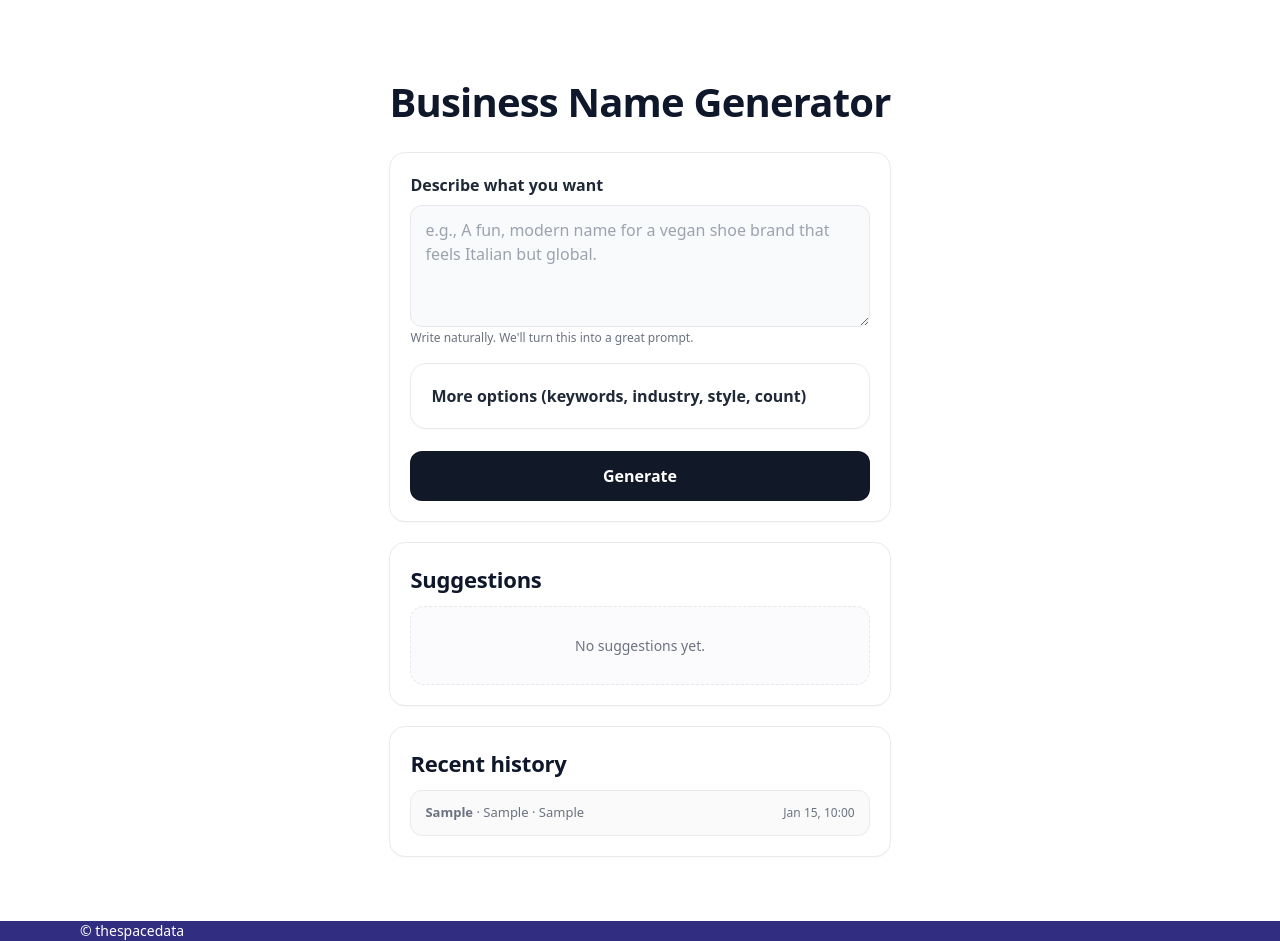
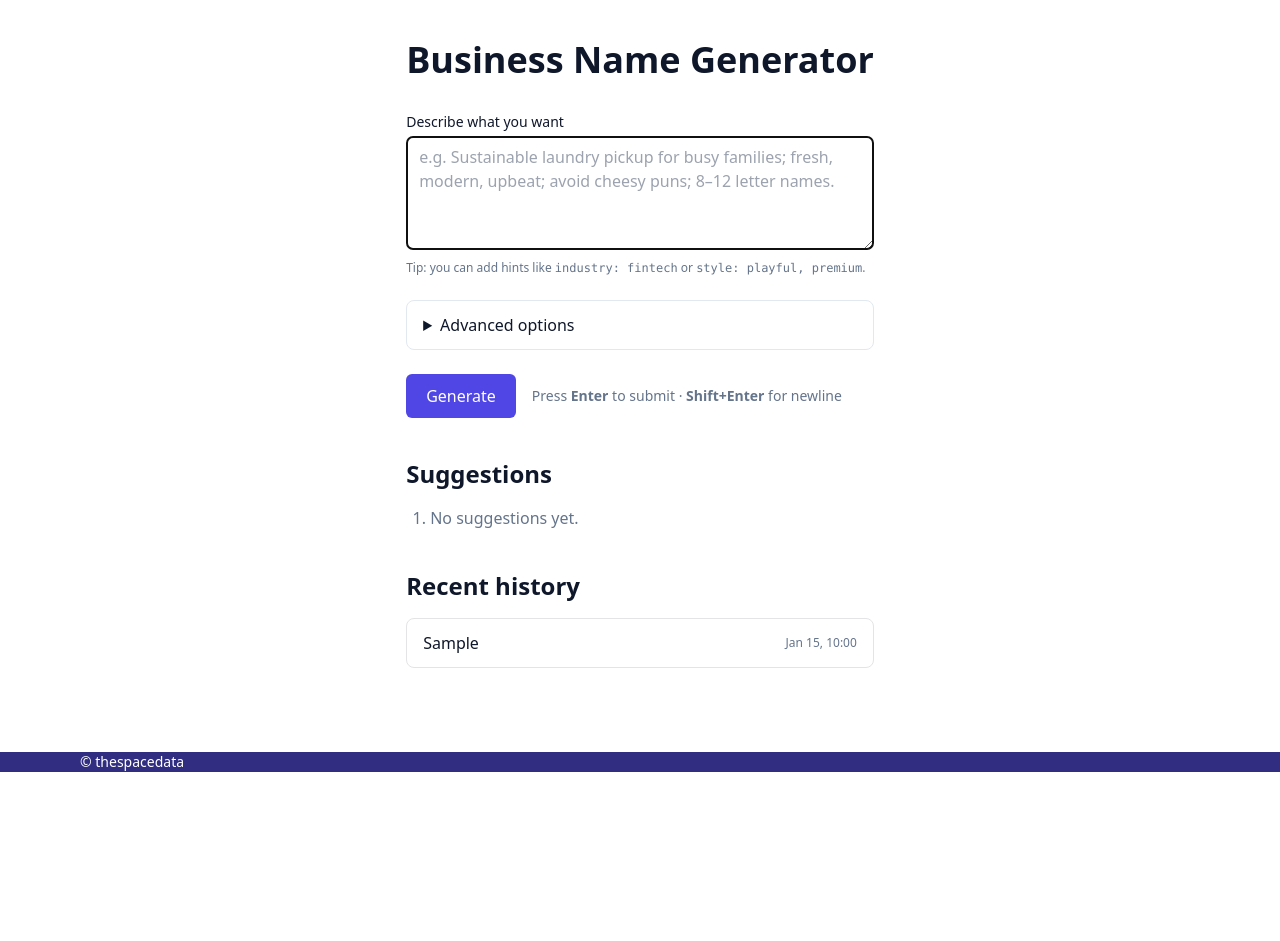
Before and after one commit to rmencke2/thespacedata, a Django app: page /names/ in a window 1280 px wide. Shown: the part 28-969 px from the top of the page. After the commit the page ends 800 px from the top, so only its background shows below. Run offline with Django 5.2, Linux system fonts and the light colour scheme; tables that the repository leaves empty hold one stand-in row (values such as "Sample post"); some libraries are stand-ins or nearby versions.

Commit message:
name generator improved

```diff
--- a/name_generator/forms.py
+++ b/name_generator/forms.py
@@ -1,25 +1,36 @@
 from django import forms
 
 class NameRequestForm(forms.Form):
-    keywords = forms.CharField(
-        label="Keywords",
-        help_text="Comma-separated: e.g. coffee, cozy, neighborhood",
-        max_length=200,
-        widget=forms.TextInput(attrs={"placeholder": "coffee, cozy, neighborhood"})
+    prompt = forms.CharField(
+        label="Describe what you want",
+        widget=forms.Textarea(attrs={
+            "id": "id_prompt",  # explicit id (optional—Django auto-adds)
+            "rows": 4,
+            "placeholder": "e.g. Sustainable laundry pickup for busy families; fresh, modern, upbeat; avoid cheesy puns; 8–12 letter names.",
+            "class": "w-full rounded-md border px-3 py-2",
+            "autofocus": "autofocus",
+            "required": "required",
+        }),
     )
+    # (industry / style / count optional)
+    # optional advanced fields if you use them
+    count = forms.IntegerField(initial=10, min_value=1, max_value=50, required=False)
+    style = forms.CharField(required=False)
+
+    # Advanced (optional)
     industry = forms.CharField(
-        label="Industry",
-        required=False,
-        max_length=120,
-        widget=forms.TextInput(attrs={"placeholder": "cafe / SaaS / consulting ..."})
+        label="Industry (optional)", required=False,
+        widget=forms.TextInput(attrs={"class": "w-full rounded-md border px-3 py-2"})
     )
     style = forms.CharField(
-        label="Style",
-        required=False,
-        max_length=80,
-        widget=forms.TextInput(attrs={"placeholder": "modern, playful, premium ..."})
+        label="Style / Tone (optional)", required=False,
+        widget=forms.TextInput(attrs={"class": "w-full rounded-md border px-3 py-2"})
     )
     count = forms.IntegerField(
-        label="How many names?",
-        min_value=3, max_value=12, initial=6
+        label="How many suggestions?", required=False, min_value=3, max_value=25, initial=10,
+        widget=forms.NumberInput(attrs={"class": "w-full rounded-md border px-3 py-2"})
     )
+
+    def clean_count(self):
+        v = self.cleaned_data.get("count")
+        return v or 10
--- a/name_generator/views.py
+++ b/name_generator/views.py
@@ -1,66 +1,59 @@
 # name_generator/views.py
-import re
 from django.shortcuts import render, redirect
 from django.urls import reverse
 from .forms import NameRequestForm
 from .models import NameIdea
-from .services import openai_generate, local_generate
+from .services import openai_generate, local_generate  # both should accept (prompt, count=6)
 
-_number_prefix = re.compile(r"^\s*\d+[\.)-]\s*")
-def _clean_names(names):
-    return [_number_prefix.sub("", n).strip() for n in (names or []) if n and n.strip()]
-
-def _coerce_int(val, default):
-    try:
-        return max(1, min(20, int(val)))
-    except Exception:
-        return default
 
 def generate(request):
-    used_openai = False
     names = []
-    description = (request.POST.get("description") or request.GET.get("description") or "").strip()
+    used_openai = None
+    latest = None
 
     if request.method == "POST":
         form = NameRequestForm(request.POST)
         if form.is_valid():
-            keywords = form.cleaned_data.get("keywords", "").strip()
-            industry = form.cleaned_data.get("industry", "").strip()
-            style    = form.cleaned_data.get("style", "").strip()
+            prompt   = form.cleaned_data["prompt"]
+            industry = (form.cleaned_data.get("industry") or "").strip()
+            style    = (form.cleaned_data.get("style") or "").strip()
             count    = form.cleaned_data.get("count") or 6
-        else:
-            # Fallback: accept description-only posts
-            keywords = (request.POST.get("keywords") or "").strip()
-            industry = (request.POST.get("industry") or "").strip()
-            style    = (request.POST.get("style") or "").strip()
-            count    = _coerce_int(request.POST.get("count"), 6)
 
-        # Try OpenAI first (with description)
-        names = openai_generate(description, keywords, industry, style, count) or []
-        used_openai = bool(names)
-        if not names:
-            names = local_generate(keywords, industry, style, count) or []
-        names = _clean_names(names)
+            # Fold optional hints into the single prompt so we can keep a simple generator signature.
+            extra_bits = []
+            if industry:
+                extra_bits.append(f"industry: {industry}")
+            if style:
+                extra_bits.append(f"style: {style}")
+            full_prompt = prompt
+            if extra_bits:
+                full_prompt = f"{prompt}\n\nHints: " + "; ".join(extra_bits)
 
-        if names:
+            # Call generators with the signature they support: (prompt, count)
+            names = openai_generate(full_prompt, count) or []
+            used_openai = bool(names)
+            if not names:
+                names = local_generate(full_prompt, count)
+                used_openai = False
+
             idea = NameIdea.objects.create(
                 user=request.user if request.user.is_authenticated else None,
-                keywords=keywords, industry=industry, style=style,
+                keywords=prompt,                 # store the free-text prompt here
+                industry=industry,
+                style=style,
                 result="\n".join(names),
             )
-            src = "ai" if used_openai else "local"
-            return redirect(f"{reverse('name_generator:generate')}?id={idea.id}&src={src}")
-        # If we got here, generation failed—fall through to render with an empty list
+            return redirect(reverse("name_generator:generate") + f"?id={idea.id}")
     else:
         form = NameRequestForm()
 
-    # Load specific run (after redirect)
-    if (id_param := request.GET.get("id")):
+    # If redirected back with ?id=, hydrate `names` for the Suggestions list
+    id_param = request.GET.get("id")
+    if id_param:
         latest = NameIdea.objects.filter(id=id_param).first()
-        if latest and not names:
-            names = _clean_names(latest.result.splitlines())
+        if latest and latest.result:
+            names = [n.strip() for n in latest.result.splitlines() if n.strip()]
 
-    used_openai = (request.GET.get("src") == "ai")
     recent = NameIdea.objects.order_by("-created_at")[:10]
 
     return render(
@@ -68,9 +61,9 @@ def generate(request):
         "name_generator/generate.html",
         {
             "form": form,
-            "description": description,
             "names": names,
+            "recent": recent,
             "used_openai": used_openai,
-            "recent": recent,
+            "latest": latest,
         },
     )
--- a/templates/name_generator/generate.html
+++ b/templates/name_generator/generate.html
@@ -1,155 +1,130 @@
 {% extends "base.html" %}
-{% block title %}Business Name Generator{% endblock %}
+
+{% block title %}Business Name Generator · thespacedata{% endblock %}
+
 {% block content %}
-{% load form_extras %}
-<style>
-  /* ---- Page shell ---- */
-  .ng-container { max-width: 1100px; margin: 0 auto; padding: 24px; }
-  .ng-title { font-size: clamp(28px, 3.5vw, 40px); font-weight: 800; letter-spacing: -0.02em; margin: 8px 0 20px; }
+<h1 class="text-4xl font-semibold mb-8">Business Name Generator</h1>
 
-  /* ---- Card ---- */
-  .ng-card { background: #fff; border: 1px solid #eaeaea; border-radius: 16px; padding: 20px; box-shadow: 0 1px 2px rgba(0,0,0,.03); }
-  .ng-card + .ng-card { margin-top: 20px; }
-
-  /* ---- Form ---- */
-  .ng-grid { display: grid; grid-template-columns: 1fr; gap: 16px; }
-  @media (min-width: 820px) { .ng-grid { grid-template-columns: 1fr 1fr; } }
-  .ng-field { display: flex; flex-direction: column; gap: 8px; }
-  .ng-label { font-weight: 600; color: #1f2937; }
-  .ng-hint { font-size: 12px; color: #6b7280; margin-top: -6px; }
-  .ng-input, .ng-select {
-    width: 100%; padding: 12px 14px; border: 1px solid #e5e7eb; border-radius: 12px;
-    background: #f9fafb; outline: none; transition: border-color .15s, background .15s, box-shadow .15s;
-  }
-  .ng-input:focus, .ng-select:focus {
-    background: #fff; border-color: #2563eb; box-shadow: 0 0 0 3px rgba(37,99,235,.15);
-  }
-  .ng-actions { margin-top: 6px; }
-  .ng-button {
-    width: 100%; padding: 13px 16px; border: none; border-radius: 12px; cursor: pointer; font-weight: 700;
-    background: #111827; color: #fff; transition: transform .02s ease, filter .15s;
-  }
-  .ng-button:hover { filter: brightness(1.06); }
-  .ng-button:active { transform: translateY(1px); }
-
-  /* ---- Sections ---- */
-  .ng-section-title { font-size: 22px; font-weight: 800; letter-spacing: -0.01em; margin-bottom: 10px; }
-  .ng-muted { color: #6b7280; font-size: 13px; }
-
-  /* ---- Suggestions list ---- */
-  .ng-list { list-style: decimal; padding-left: 1.25rem; margin: 0; display: grid; gap: 10px; }
-  .ng-item {
-    padding: 12px 14px; border: 1px solid #eaeaea; background: #fafafa; border-radius: 12px;
-    display: flex; justify-content: space-between; align-items: center;
-  }
-  .ng-name { font-weight: 600; color: #111827; }
-  .ng-badge { font-size: 12px; padding: 4px 8px; border-radius: 999px; background: #eef2ff; color: #3730a3; border: 1px solid #e0e7ff; }
-
-  /* ---- Empty state ---- */
-  .ng-empty {
-    border: 1px dashed #e5e7eb; background: #fbfbfd; color: #6b7280; text-align: center; padding: 28px;
-    border-radius: 14px; font-size: 14px;
-  }
-</style>
-
-<div class="ng-container">
-
-  <h1 class="ng-title">Business Name Generator</h1>
-
-  <!-- Generator form -->
-  <div class="ng-card">
-    <form method="post" novalidate>
+<form id="name-form" method="post" class="space-y-6">
   {% csrf_token %}
 
-        <!-- DESCRIPTION (primary input) -->
-        <div class="ng-field" style="grid-column: 1 / -1;">
-          <label class="ng-label" for="description">Describe what you want</label>
-          <textarea id="description" name="description" rows="4"
-                    class="ng-input" placeholder="e.g., A fun, modern name for a vegan shoe brand that feels Italian but global.">{{ description|default_if_none:'' }}</textarea>
-          <div class="ng-hint">Write naturally. We'll turn this into a great prompt.</div>
+  <!-- Single prompt (default) -->
+  <div>
+    <label class="block text-sm font-medium mb-1" for="id_prompt">
+      Describe what you want
+    </label>
+
+    {{ form.prompt }}  {# <-- THIS actually renders the textarea #}
+
+    {% if form.prompt.errors %}
+      {% for e in form.prompt.errors %}
+        <p class="mt-1 text-sm text-red-600">{{ e }}</p>
+      {% endfor %}
+    {% endif %}
+
+    <p class="mt-1 text-xs text-slate-500">
+      Tip: you can add hints like <code>industry: fintech</code> or
+      <code>style: playful, premium</code>.
+    </p>
   </div>
 
-        <!-- COLLAPSIBLE: ADVANCED OPTIONS -->
-        <details class="ng-card" style="margin-top:16px;" {% if keywords or industry or style or count %}open{% endif %}>
-          <summary class="ng-label" style="cursor:pointer; list-style:none; display:flex; align-items:center; gap:8px;">
-            <span>More options (keywords, industry, style, count)</span>
+  <!-- Advanced options (collapsible) -->
+  <details class="rounded-lg border border-slate-200">
+    <summary class="px-4 py-3 cursor-pointer select-none font-medium">
+      Advanced options
     </summary>
-
-          <div class="ng-grid" style="margin-top:14px;">
-            <div class="ng-field">
-              <label class="ng-label" for="{{ form.keywords.id_for_label }}">Keywords</label>
-              {{ form.keywords|add_class:"ng-input" }}
-              <div class="ng-hint">Comma separated (e.g., cozy, urban, artisan)</div>
+    <div class="p-4 space-y-4">
+      <div>
+        <label class="block text-sm font-medium mb-1" for="id_industry">Industry</label>
+        {{ form.industry }}
       </div>
-
-            <div class="ng-field">
-              <label class="ng-label" for="{{ form.industry.id_for_label }}">Industry</label>
-              {{ form.industry|add_class:"ng-input" }}
+      <div>
+        <label class="block text-sm font-medium mb-1" for="id_style">Style keywords</label>
+        {{ form.style }}
       </div>
-
-            <div class="ng-field">
-              <label class="ng-label" for="{{ form.style.id_for_label }}">Style</label>
-              {{ form.style|add_class:"ng-input" }}
-              <div class="ng-hint">Examples: playful, premium, minimal, tech-forward</div>
-            </div>
-
-            <div class="ng-field">
-              <label class="ng-label" for="{{ form.count.id_for_label }}">How many?</label>
-              {{ form.count|add_class:"ng-input" }}
+      <div>
+        <label class="block text-sm font-medium mb-1" for="id_count">How many?</label>
+        {{ form.count }}
       </div>
     </div>
   </details>
 
-        <div class="ng-field" style="grid-column: 1 / -1; margin-top:16px;">
-          <div class="ng-actions">
-            <button class="ng-button" type="submit">Generate</button>
-          </div>
+  <div class="flex items-center gap-4">
+    <button type="submit"
+            class="inline-flex items-center px-5 py-2.5 rounded-md bg-indigo-600 text-white hover:bg-indigo-700">
+      Generate
+    </button>
+    <p class="text-sm text-slate-500">Press <b>Enter</b> to submit · <b>Shift+Enter</b> for newline</p>
   </div>
 </form>
-  </div>
 
 <!-- Suggestions -->
-  <div class="ng-card">
-    <h2 class="ng-section-title">Suggestions</h2>
-    {% if names %}
-      <ol class="ng-list">
-        {% for name in names %}
-          <li class="ng-item">
-            <span class="ng-name">{{ name }}</span>
-            <span class="ng-badge">{% if used_openai %}OpenAI{% else %}Local{% endif %}</span>
+<section class="mt-10">
+  <h2 class="text-2xl font-semibold mb-4">Suggestions</h2>
+  {% if names and names|length %}
+    <ol class="list-decimal pl-6 space-y-3">
+      {% for n in names %}
+        <li class="rounded-xl border border-zinc-200 bg-zinc-50 px-4 py-3">
+          <div class="flex items-center justify-between gap-3">
+            <span class="font-medium">{{ n }}</span>
+            {% if used_openai is not None %}
+              <span class="rounded-full border px-2.5 py-0.5 text-xs
+                           {% if used_openai %}border-indigo-300 text-indigo-700 bg-indigo-50
+                           {% else %}border-slate-300 text-slate-700 bg-slate-50{% endif %}">
+                {% if used_openai %}OpenAI{% else %}Local{% endif %}
+              </span>
+            {% endif %}
+          </div>
         </li>
       {% endfor %}
     </ol>
   {% else %}
-      <div class="ng-empty">No suggestions yet.</div>
+    <ol class="list-decimal pl-6">
+      <li class="text-slate-500">No suggestions yet.</li>
+    </ol>
   {% endif %}
-  </div>
+</section>
 
 <!-- Recent history -->
-  <div class="ng-card">
-    <h2 class="ng-section-title">Recent history</h2>
+<section class="mt-10">
+  <h2 class="text-2xl font-semibold mb-4">Recent history</h2>
   {% if recent %}
-      <ul style="list-style:none; padding:0; margin:0; display:grid; gap:10px;">
+    <ul class="space-y-2">
       {% for item in recent %}
         <li>
-          <a href="{% url 'name_generator:generate' %}?id={{ item.id }}"
-             style="display:block; text-decoration:none; color:inherit;">
-            <div class="ng-item" style="justify-content:space-between;">
-              <div class="ng-muted" style="overflow:hidden; text-overflow:ellipsis; white-space:nowrap;">
-                <strong>{{ item.keywords }}</strong>
-                · {{ item.industry }}
-                {% if item.style %} · {{ item.style }}{% endif %}
+          <a class="block rounded-lg border border-zinc-200 px-4 py-3 hover:bg-zinc-50"
+             href="{% url 'name_generator:generate' %}?id={{ item.id }}">
+            <div class="flex items-center justify-between">
+              <div class="truncate">
+                <span class="font-medium">{{ item.prompt|default:item.keywords|truncatechars:80 }}</span>
               </div>
-              <span class="ng-muted" style="font-size:12px;">{{ item.created_at|date:"M d, H:i" }}</span>
+              <span class="text-xs text-slate-500">{{ item.created_at|date:"M d, H:i" }}</span>
             </div>
           </a>
         </li>
       {% endfor %}
     </ul>
   {% else %}
-      <div class="ng-empty">No recent runs yet.</div>
+    <p class="text-slate-500">No runs yet.</p>
   {% endif %}
-  </div>
+</section>
 
-</div>
 {% endblock %}
+
+{% block body_scripts %}
+<script>
+  // Press Enter to submit; Shift+Enter for newline
+  (function () {
+    const form = document.getElementById('name-form');
+    const ta   = document.getElementById('id_prompt');
+    if (form && ta) {
+      ta.addEventListener('keydown', function (e) {
+        if (e.key === 'Enter' && !e.shiftKey) {
+          e.preventDefault();
+          form.requestSubmit ? form.requestSubmit() : form.submit();
+        }
+      });
+    }
+  }());
+</script>
+{% endblock %}
```
Also changed, not shown: name_generator/services.py (+105 -54 lines). Lines whose indentation alone changed are shown as unchanged.
